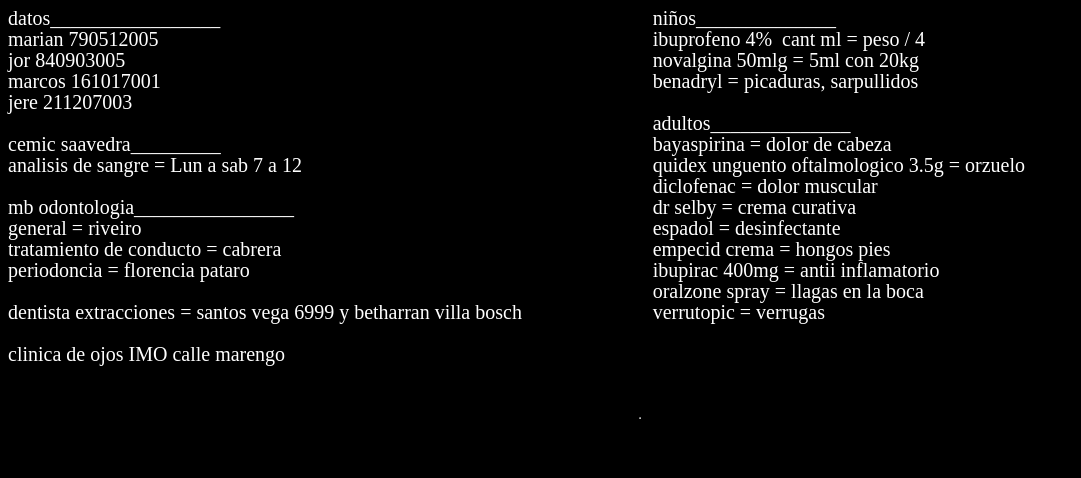
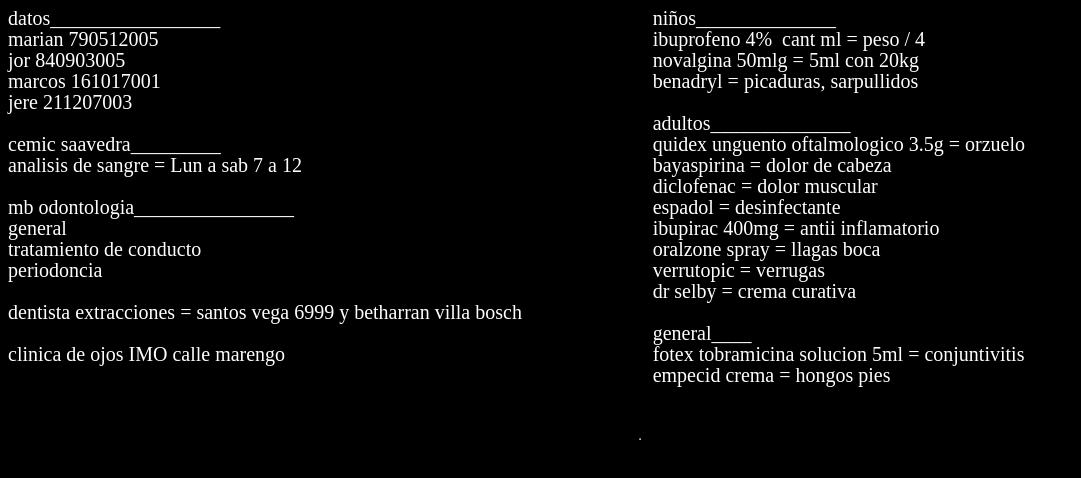
Before and after one commit to mdchi1/web, a plain HTML site: page medico.html in a window 1280 px wide. Shown: the whole page, without its empty margins (0-1081 px from the left). Drawn offline with Linux system fonts and the light colour scheme.

Commit message:
Add files via upload

```diff
--- a/medico.html
+++ b/medico.html
@@ -51,8 +51,7 @@ line-height: 1.05;
 color: white;
 text-align: center;
 }
-</style>
-</head>
+</style></head>
 <body style="background-color: black; color: white;" link="white">
 <center>
 <div id="izquierda">datos_________________<br>
@@ -65,14 +64,14 @@ cemic saavedra_________<br>
 analisis de sangre = Lun a sab 7 a 12<br>
 <br>
 mb odontologia________________<br>
-general = riveiro<br>
-tratamiento de conducto = cabrera<br>
-periodoncia = florencia pataro<br>
+general<br>
+tratamiento de conducto<br>
+periodoncia<br>
 <br>
 dentista extracciones = santos vega 6999 y betharran villa bosch<br>
 <br>
 clinica de ojos&nbsp;IMO&nbsp;calle marengo<br>
-<br>
+<br><br>
 <br>
 </div>
 <div id="derecha">niños______________<br>
@@ -81,18 +80,17 @@ novalgina 50mlg = 5ml con 20kg<br>
 benadryl = picaduras, sarpullidos<br>
 <br>
 adultos______________<br>
+quidex unguento oftalmologico 3.5g = orzuelo<br>
 bayaspirina = dolor de cabeza<br>
-quidex unguento oftalmologico 3.5g = orzuelo<br>
 diclofenac = dolor muscular<br>
+espadol = desinfectante<br>
+ibupirac 400mg = antii inflamatorio<br>
+oralzone spray = llagas&nbsp;boca<br>
+verrutopic = verrugas<br>
 dr selby = crema curativa<br>
-espadol = desinfectante<br>
-empecid crema = hongos pies<br>
-ibupirac 400mg = antii inflamatorio<br>
-oralzone spray = llagas en la boca<br>
-verrutopic = verrugas<br>
 <br>
-<br>
-<br>
+general____<br>fotex tobramicina solucion 5ml = conjuntivitis<br>
+empecid crema = hongos pies<br><br>
 <br>
 </div>
 <div id="centro"><br>
@@ -112,7 +110,7 @@ verrutopic = verrugas<br>
 <br>
 <br>
 <br>
-<br>
+<br><br>
 <br>
 </div>
 <div id="abajo"><em style="font-weight: bold; font-style: normal; color: rgb(95, 99, 104); font-family: arial,sans-serif; font-size: 14px; letter-spacing: normal; orphans: 2; text-align: left; text-indent: 0px; text-transform: none; white-space: normal; widows: 2; word-spacing: 0px; background-color: rgb(255, 255, 255);"></em>.<br>
```
Also changed, not shown: index.html (+3 -3 lines).
